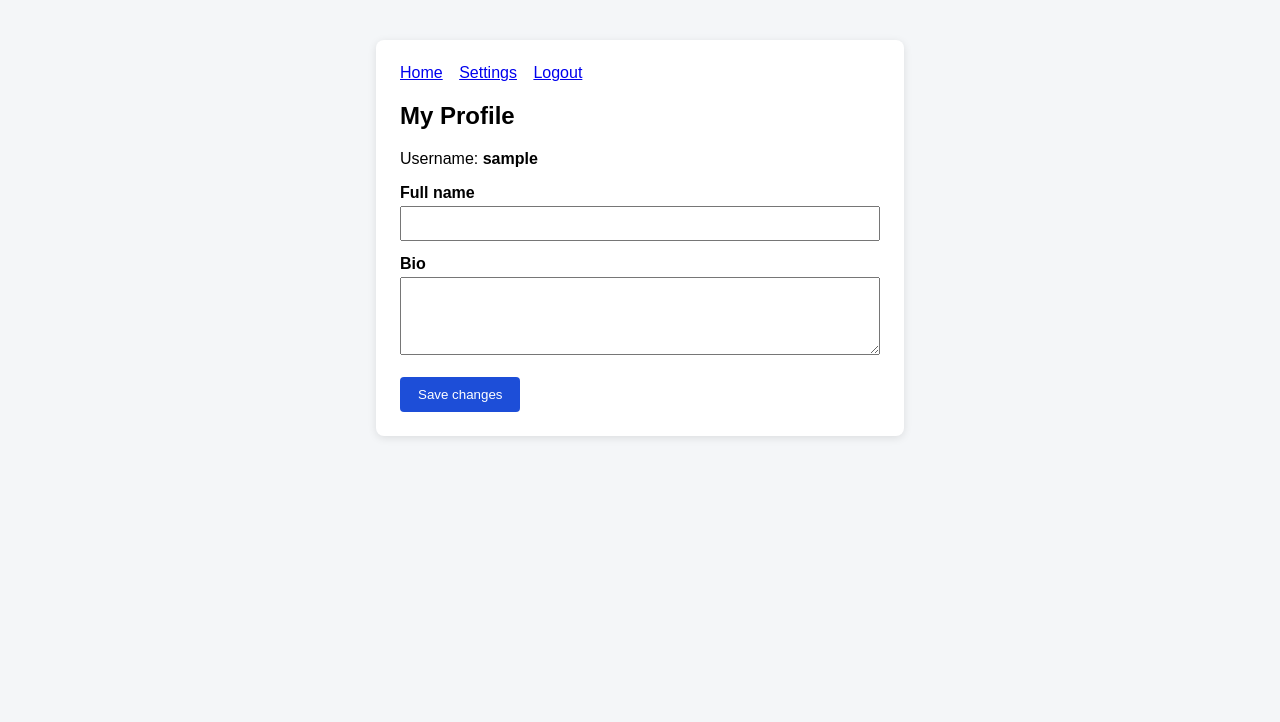
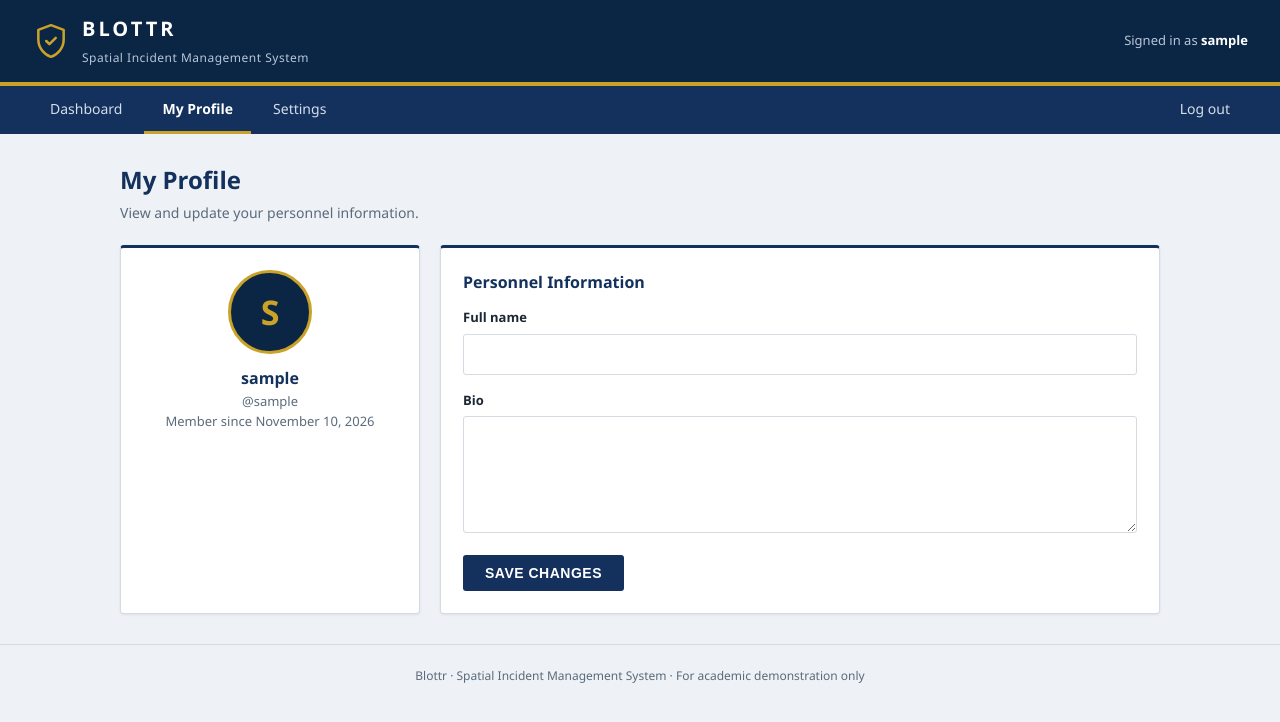
Before and after one commit to irenguinita/Blottr, a Django app: page /profile/ in a window 1280 px wide. Shown: the top 722 px of the page. Run offline with Django 5.2, Linux system fonts and the light colour scheme; the visitor is signed in with stand-in values (Sample User, id 1); data comes from the database, SQL or seed files in the repository.

Commit message:
Redesign profile and settings pages with toggle switches

```diff
--- a/templates/user_profile/profile.html
+++ b/templates/user_profile/profile.html
@@ -1,36 +1,31 @@
-<!DOCTYPE html>
-<html lang="en">
-<head>
-  <meta charset="UTF-8">
-  <title>Blottr | Profile</title>
-  <style>
-    body { font-family: Arial, sans-serif; background: #f4f6f8; margin: 0; }
-    .card { max-width: 480px; margin: 40px auto; background: #fff; padding: 24px; border-radius: 8px; box-shadow: 0 2px 8px rgba(0,0,0,.1); }
-    label { display: block; margin-top: 14px; font-weight: bold; }
-    input, textarea { width: 100%; padding: 8px; margin-top: 4px; box-sizing: border-box; }
-    button { margin-top: 18px; padding: 10px 18px; background: #1d4ed8; color: #fff; border: 0; border-radius: 4px; cursor: pointer; }
-    .ok { background: #dcfce7; padding: 8px; border-radius: 4px; }
-    nav a { margin-right: 12px; }
-  </style>
-</head>
-<body>
-  <div class="card">
-    <nav>
-      <a href="{% url 'home:home' %}">Home</a>
-      <a href="{% url 'user_settings:settings' %}">Settings</a>
-      <a href="{% url 'login:logout' %}">Logout</a>
-    </nav>
-    <h2>My Profile</h2>
-    {% for m in messages %}<p class="ok">{{ m }}</p>{% endfor %}
-    <p>Username: <strong>{{ request.user.username }}</strong></p>
-    <form method="post">
-      {% csrf_token %}
-      <label>Full name</label>
-      <input type="text" name="full_name" value="{{ profile.full_name }}">
-      <label>Bio</label>
-      <textarea name="bio" rows="4">{{ profile.bio }}</textarea>
-      <button type="submit">Save changes</button>
-    </form>
+{% extends "base.html" %}
+{% block title %}My Profile{% endblock %}
+{% block content %}
+  <h1 class="page-title">My Profile</h1>
+  <p class="page-sub">View and update your personnel information.</p>
+
+  <div class="grid-2">
+    <div class="card profile-summary">
+      <div class="avatar">{{ request.user.username|slice:":1"|upper }}</div>
+      <h3>{{ profile.full_name|default:request.user.username }}</h3>
+      <div class="meta">@{{ request.user.username }}</div>
+      <div class="meta">Member since {{ request.user.date_joined|date:"F j, Y" }}</div>
+    </div>
+
+    <div class="card">
+      <h3>Personnel Information</h3>
+      <form method="post">
+        {% csrf_token %}
+        <div class="field">
+          <label for="full_name">Full name</label>
+          <input type="text" id="full_name" name="full_name" value="{{ profile.full_name }}">
+        </div>
+        <div class="field">
+          <label for="bio">Bio</label>
+          <textarea id="bio" name="bio" rows="5">{{ profile.bio }}</textarea>
+        </div>
+        <button type="submit" class="btn">SAVE CHANGES</button>
+      </form>
+    </div>
   </div>
-</body>
-</html>
+{% endblock %}
```
Also changed, not shown: templates/user_settings/settings.html (+30 -28 lines).
